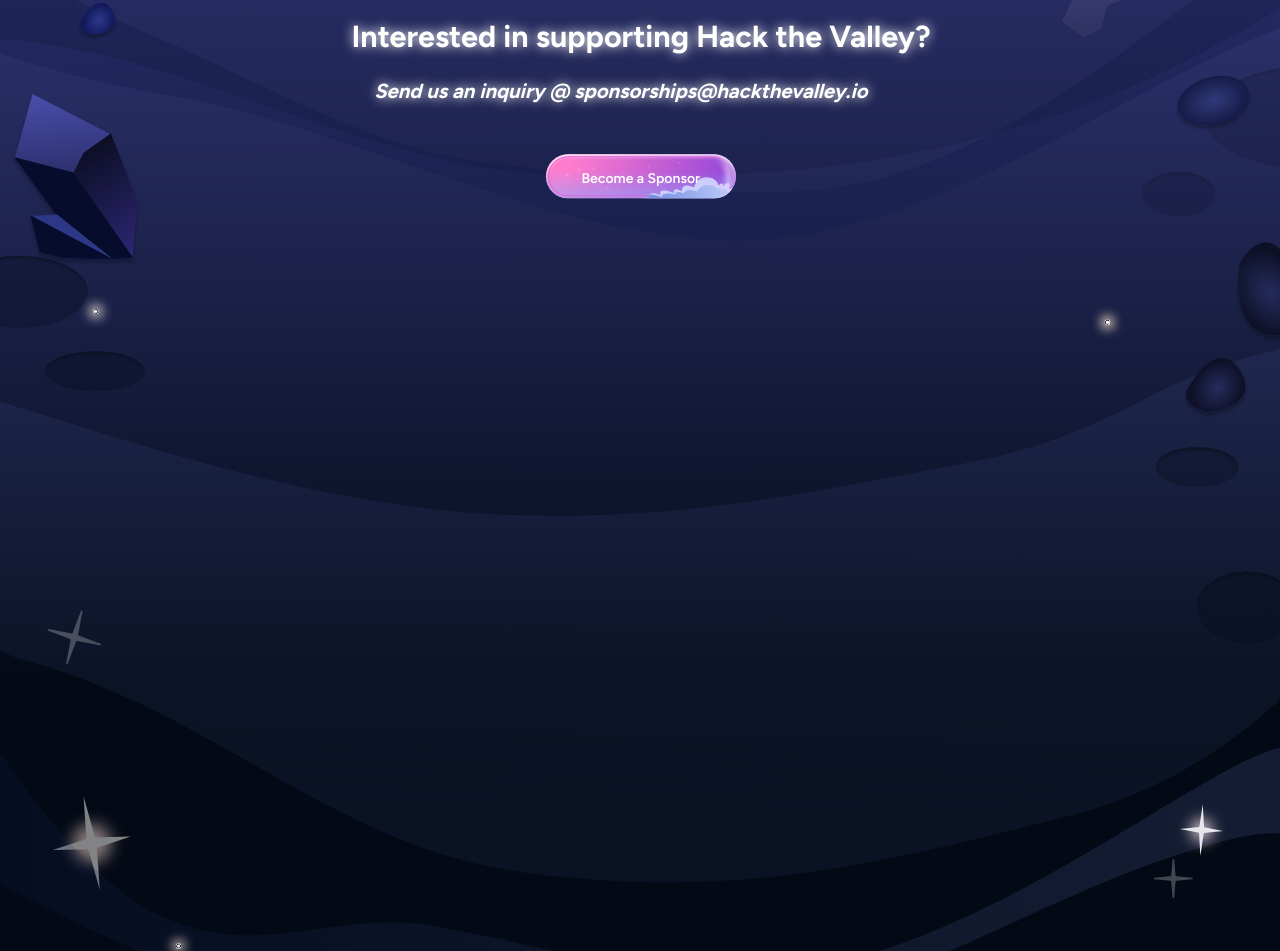
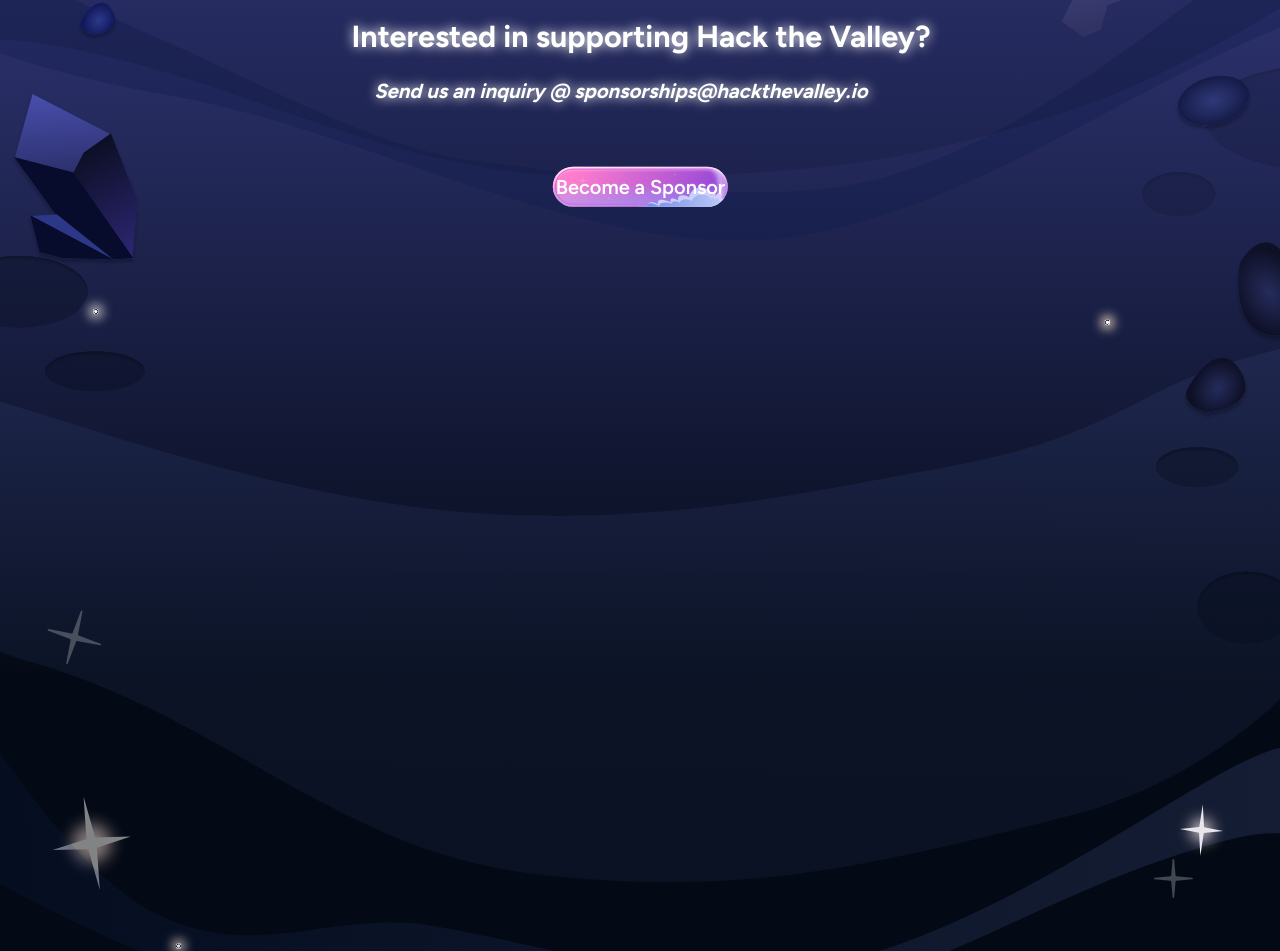
Before and after one commit to hackthevalley/hack-the-front-2026, a Next.js app: page / in a window 1280 px wide. Shown: the part 6401-7352 px from the top of the page. Built offline with nearby package versions, Linux system fonts and the light colour scheme; no server answers.

Commit message:
fix: sponsor button size (#34)

```diff
--- a/app/sponsors/SponsorCtaButton.tsx
+++ b/app/sponsors/SponsorCtaButton.tsx
@@ -10,20 +10,13 @@ export default function SponsorCtaButton({
   className = "",
 }: SponsorCtaButtonProps) {
   return (
-    <div className={`relative inline-block ${className}`}>
-      <Button
-        text=""
-        width={190}
-        onClick={() => {
-          window.location.href = "mailto:sponsorships@hackthevalley.io";
-        }}
-      />
-      <span
-        className="pointer-events-none absolute inset-0 flex select-none items-center justify-center whitespace-nowrap font-figtree font-semibold leading-none text-white"
-        style={{ fontSize: "14px" }}
-      >
-        Become a Sponsor
-      </span>
-    </div>
+    <Button
+      className={className}
+      text="Become a Sponsor"
+      width={206}
+      onClick={() => {
+        window.location.href = "mailto:sponsorships@hackthevalley.io";
+      }}
+    />
   );
 }
--- a/app/sponsors/sponsorLayout.ts
+++ b/app/sponsors/sponsorLayout.ts
@@ -41,11 +41,11 @@ export const CTA_HEADING_WIDTH = 1125.408203125;
 export const CTA_EMAIL_LEFT = PANEL_LEFT;
 export const CTA_EMAIL_HEIGHT = 29;
 export const CTA_EMAIL_WIDTH = 1080.8375244140625;
-export const CTA_BUTTON_WIDTH = 240;
-export const CTA_BUTTON_HEIGHT = 56;
+export const CTA_BUTTON_WIDTH = 206;
+export const CTA_BUTTON_HEIGHT = 72;
 export const CTA_BLUR_RADIUS = 13.199999809265137 / 2;
 export const CTA_EMAIL_OFFSET_TOP = 30;
-export const CTA_BUTTON_OFFSET_LEFT = 444;
+export const CTA_BUTTON_OFFSET_LEFT = 460.5;
 export const CTA_BUTTON_OFFSET_TOP = 96;
 
 export const TIER_VARIANTS: Record<SponsorTier["id"], TierVariant> = {
```
